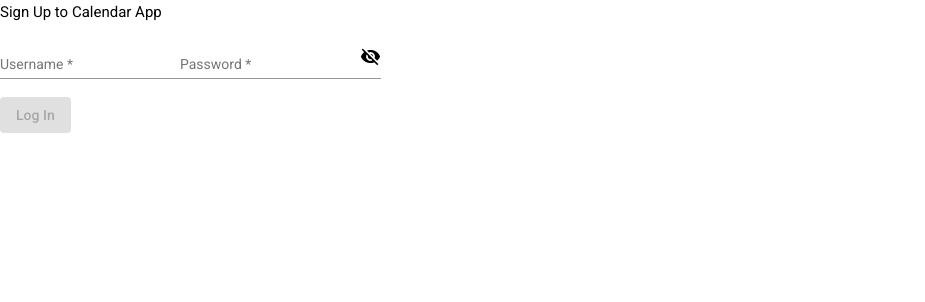
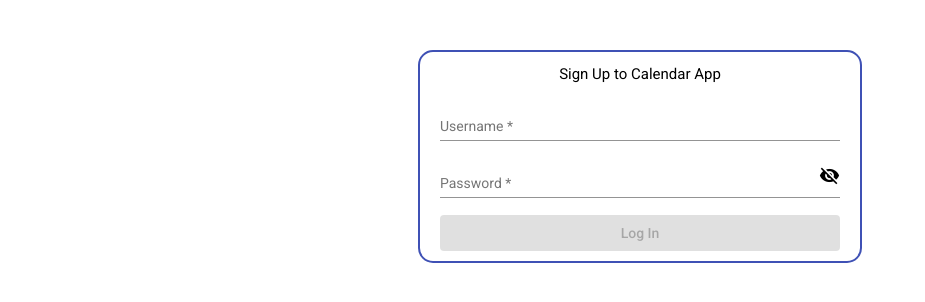
Before and after one commit to bariscanyilmaz/calendar-app, an Angular app in the folder client/: page /signup in a window 1280 px wide. Shown: the top 302 px of the page, without its empty margins (0-925 px from the left). Built offline with nearby package versions, Linux system fonts and the light colour scheme.

Commit message:
remove unnecessary css code

```diff
--- a/client/src/app/components/login/login.component.html
+++ b/client/src/app/components/login/login.component.html
@@ -1,5 +1,5 @@
 <form [formGroup]="loginForm" class="example-container">
-    <h4 class="login-title">Login to Calendar App</h4>
+    <h4 class="title">Login to Calendar App</h4>
     <mat-form-field>
         <input matInput placeholder="Username" formControlName="username">
     </mat-form-field>
--- a/client/src/app/components/login/login.component.scss
+++ b/client/src/app/components/login/login.component.scss
@@ -13,13 +13,7 @@
     width: 100%;
   }
 
-  .logo {
-    width: 120px !important;
-    height: auto;
-    margin: 0 auto;
-  }
-
-  .login-title {
+  .title {
     text-align: center;
   }
 
--- a/client/src/app/components/signup/signup.component.html
+++ b/client/src/app/components/signup/signup.component.html
@@ -1,5 +1,5 @@
 <form [formGroup]="signupForm" class="example-container">
-    <h4 class="login-title">Sign Up to Calendar App</h4>
+    <h4 class="title">Sign Up to Calendar App</h4>
     <mat-form-field>
         <input matInput placeholder="Username" formControlName="username">
     </mat-form-field>
--- a/client/src/app/components/signup/signup.component.scss
+++ b/client/src/app/components/signup/signup.component.scss
@@ -0,0 +1,24 @@
+.example-container {
+    display: flex;
+    flex-direction: column;
+    height: auto;
+    max-height: 450px;
+    width: 100%;
+    max-width: 400px;
+    margin: 50px auto;
+    border: 2px solid #3f51b5;
+    padding: 10px 20px;
+    border-radius: 15px;
+    * {
+      width: 100%;
+    }
+
+    .title {
+      text-align: center;
+    }
+
+    &.ng-invalid.ng-dirty.ng-touched {
+      border: 2px solid #f44336 !important;
+    }
+
+  }
```
